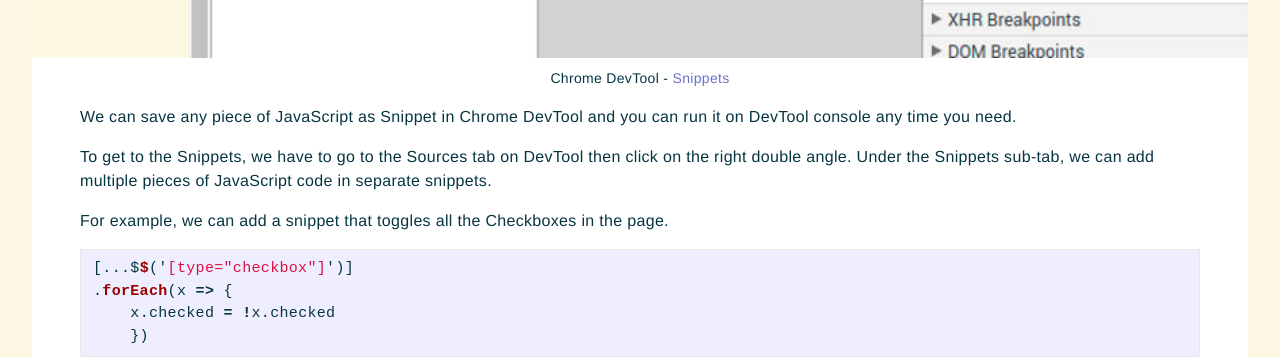
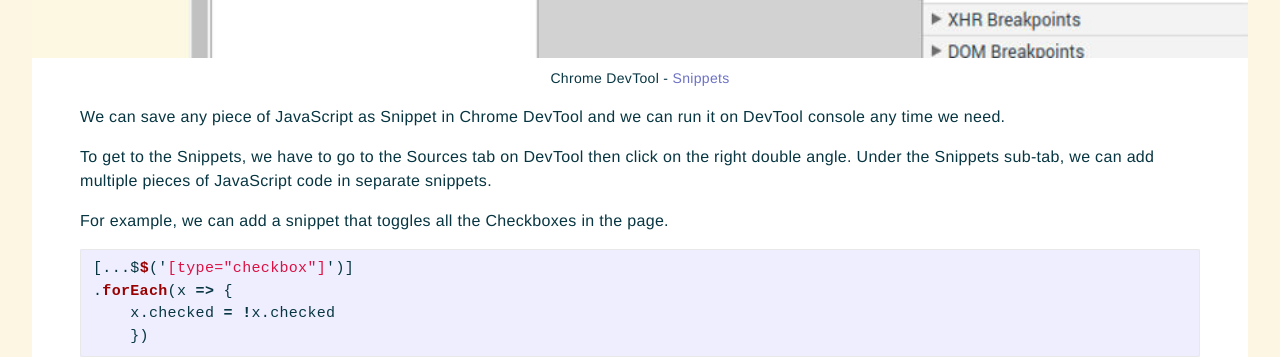
Before and after one commit to himalay/himalay.github.io, a Jekyll site: the page built from _posts/2017-11-08-devtool-snippet.md, in a window 1280 px wide. Shown: the part 647-1004 px from the top of the page. Built offline with Jekyll 4.4.1, drawn with Linux system fonts in a browser that asks for light colours.

Commit message:
Fix content

```diff
--- a/_posts/2017-11-08-devtool-snippet.md
+++ b/_posts/2017-11-08-devtool-snippet.md
@@ -11,7 +11,7 @@ coverImage: /assets/images/posts/2017-11-08-devtool-snippet.jpg
 coverImageCaption: Chrome DevTool - <a href="https://developers.google.com/web/tools/chrome-devtools/snippets" target="_blank">Snippets</a>
 ---
 
-We can save any piece of JavaScript as Snippet in Chrome DevTool and you can run it on DevTool console any time you need.
+We can save any piece of JavaScript as Snippet in Chrome DevTool and we can run it on DevTool console any time we need.
 
 To get to the Snippets, we have to go to the Sources tab on DevTool then click on the right double angle. Under the Snippets sub-tab, we can add multiple pieces of JavaScript code in separate snippets.
 
```
